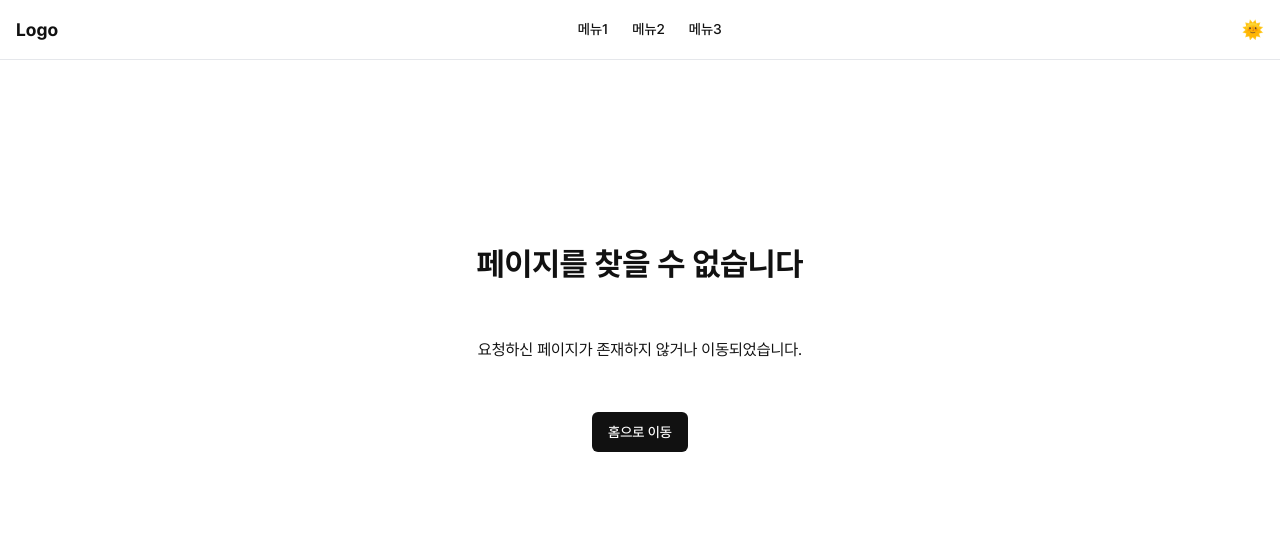
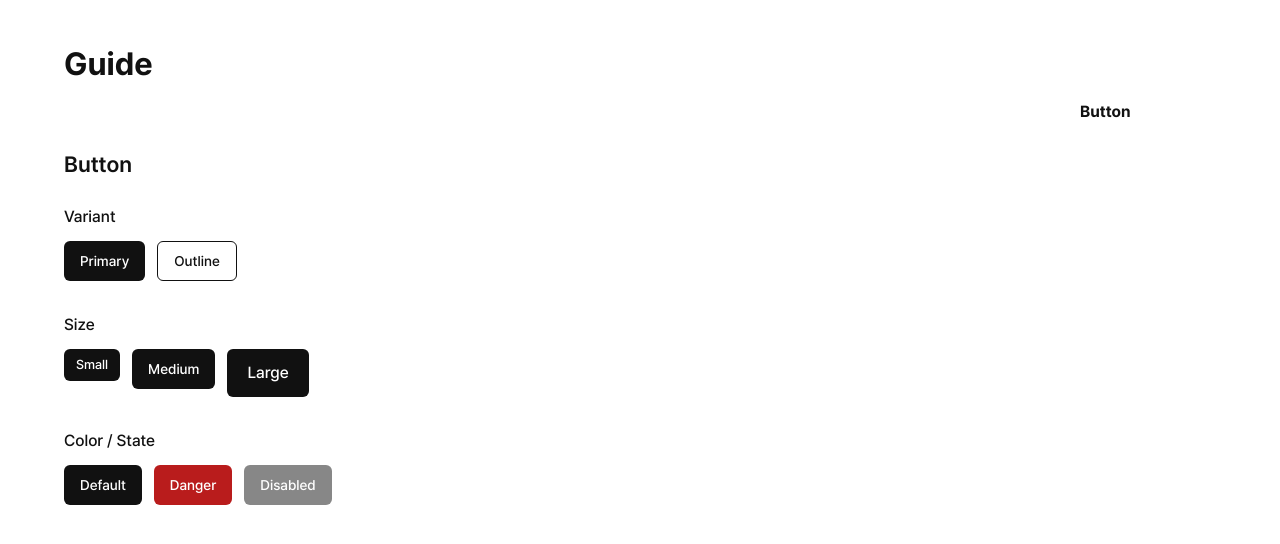
Before and after one commit to ansehee324-r/react-pub-guide, a Next.js app: page /guide in a window 1280 px wide. Before the commit this address had no page. Shown: the top 544 px of the page. Built offline with nearby package versions, Linux system fonts and the light colour scheme.

Commit message:
refactor: 레이아웃 분리를 위한 route group 구조 적용 및 가이드페이지 추가

```diff
--- a/src/app/page.tsx
+++ b/src/app/(app)/page.tsx
@@ -1,5 +1,3 @@
-import Image from 'next/image';
-
 export default function Home() {
   return (
     <div>메인페이지</div>
--- /dev/null
+++ b/src/app/guide/page.module.css
@@ -0,0 +1,55 @@
+.guideWrap {
+  padding-right: 200px;
+}
+
+.guideItem {
+  position: fixed;
+  top: 100px;
+  right: 20px;
+  width: 180px;
+}
+
+.guideItem ul{
+  display: flex;
+  flex-direction: column;
+  gap: 8px;
+}
+
+.guideButton {
+  color: #11111180;
+}
+
+.active {
+  color: #111;
+  font-weight: 700;
+}
+
+.title {
+  margin-bottom: 60px;
+}
+
+.section {
+  margin-bottom: 100px;
+}
+
+.section h2 {
+  font-size: 22px;
+  font-weight: 600;
+  margin-bottom: 24px;
+}
+
+.section > div {
+  margin-bottom: 32px;
+}
+
+.section h3 {
+  font-size: 16px;
+  font-weight: 500;
+  margin-bottom: 12px;
+}
+
+.row {
+  display: flex;
+  gap: 12px;
+  flex-wrap: wrap;
+}
--- /dev/null
+++ b/src/app/guide/page.tsx
@@ -0,0 +1,127 @@
+'use client';
+
+import { useEffect, useRef, useState } from 'react';
+
+import Button from '@/components/Button/Button';
+import Container from '@/components/layout/Container';
+
+import styles from './page.module.css';
+
+export default function GuidePage() {
+  const [sectionTitles, setSectionTitles] = useState<string[]>([]);
+  const [activeIdx, setActiveIdx] = useState<number>(0);
+  const guideRef = useRef<HTMLDivElement>(null);
+
+  useEffect(() => {
+    const titles: string[] = [];
+    const guideWrap = guideRef.current;
+    if(guideWrap) {
+      const h2Elements = guideWrap.querySelectorAll('section > h2');
+      h2Elements.forEach((el) => {
+        titles.push(el.textContent?.trim() ?? '');
+      });
+    }
+    setSectionTitles(titles);
+  }, []);
+
+  useEffect(() => {
+    const handleScroll = () => {
+      const guideWrap = guideRef.current;
+      if(!guideWrap) return;
+
+      const sections = guideWrap.querySelectorAll('section');
+      const scrollY = window.pageYOffset;
+      const offset = 50;
+
+      let currentIndex = 0;
+
+      sections.forEach((section, idx) => {
+        const rect = section.getBoundingClientRect();
+        const top = rect.top + window.pageYOffset - offset;
+
+        if (scrollY >= top) {
+          currentIndex = idx;
+        }
+      });
+      setActiveIdx((prev) => (prev !== currentIndex ? currentIndex : prev));
+    };
+
+    window.addEventListener('scroll', handleScroll, { passive: true });
+    handleScroll(); // 최초 실행
+
+    return () => {
+      window.removeEventListener('scroll', handleScroll);
+    };
+  }, []);
+
+  const handleScrollToSection = (idx: number) => {
+    const guideWrap = guideRef.current;
+    const offset = 50;
+
+    if (guideWrap) {
+      const sections = guideWrap.querySelectorAll('section');
+      if (sections[idx]) {
+        const target = sections[idx] as HTMLElement;
+        const y = window.pageYOffset + target.getBoundingClientRect().top - offset;
+        window.scrollTo({ top: y, behavior: 'smooth' });
+      }
+    }
+  };
+
+  return (
+    <Container>
+      <h1 className={styles.title}>Guide</h1>
+
+      <div ref={guideRef} className={styles.guideWrap}>
+        {/* Button */}
+        <section className={styles.section}>
+          <h2>Button</h2>
+
+          <div>
+            <h3>Variant</h3>
+            <div className={styles.row}>
+              <Button>Primary</Button>
+              <Button variant='outline'>Outline</Button>
+            </div>
+          </div>
+
+          <div>
+            <h3>Size</h3>
+            <div className={styles.row}>
+              <Button size='sm'>Small</Button>
+              <Button size='md'>Medium</Button>
+              <Button size='lg'>Large</Button>
+            </div>
+          </div>
+
+          <div>
+            <h3>Color / State</h3>
+            <div className={styles.row}>
+              <Button>Default</Button>
+              <Button color='danger'>Danger</Button>
+              <Button disabled={true}>Disabled</Button>
+            </div>
+          </div>
+        </section>
+      </div>
+      <div className={styles.guideItem}>
+        <ul>
+          {sectionTitles.map((title, idx) => (
+            <li key={idx}>
+              <button
+                type='button'
+                className={`${styles.guideButton} ${
+                  idx === activeIdx ? styles.active : ''
+                }`}
+                onClick={() => handleScrollToSection(idx)}
+              >
+                {title}
+              </button>
+            </li>
+          ))}
+        </ul>
+      </div>
+
+    </Container>
+  );
+}
--- a/src/app/layout.tsx
+++ b/src/app/layout.tsx
@@ -5,7 +5,6 @@ import '@/styles/globals.css';
 import '@/styles/theme.css';
 
 import { pretendard } from '@/fonts/fonts';
-import AppShell from '@/components/layout/AppShell';
 
 export const metadata: Metadata = {
   title: 'Create Next App',
@@ -20,9 +19,7 @@ export default function RootLayout({
   return (
     <html lang='en' className={pretendard.className}>
       <body>
-        <AppShell>
-          {children}
-        </AppShell>
+        {children}
       </body>
     </html>
   );
--- a/src/app/not-found.tsx
+++ b/src/app/not-found.tsx
@@ -1,12 +1,14 @@
 import Link from 'next/link';
 
 import Button from '@/components/Button/Button';
+import AppShell from '@/components/layout/AppShell';
 import Container from '@/components/layout/Container';
 
 import styles from './not-found.module.css';
 
 export default function NotFound() {
   return (
+    <AppShell>
       <Container>
         <div className={styles.error}>
           <h1>페이지를 찾을 수 없습니다</h1>
@@ -17,5 +19,6 @@ export default function NotFound() {
           </Link>
         </div>
       </Container>
+    </AppShell>
   );
 };
```
Also changed, not shown: src/app/(app)/layout.tsx (added, +13 -0 lines), src/app/(app)/menu1/page.module.css (added), src/app/(app)/menu1/page.tsx (renamed from src/app/menu1/page.tsx), src/app/(app)/menu2/page.module.css (added), src/app/(app)/menu2/page.tsx (renamed from src/app/menu2/page.tsx), src/app/(app)/menu3/page.module.css (added), src/app/(app)/menu3/page.tsx (renamed from src/app/menu3/page.tsx). Lines whose indentation alone changed are shown as unchanged.
